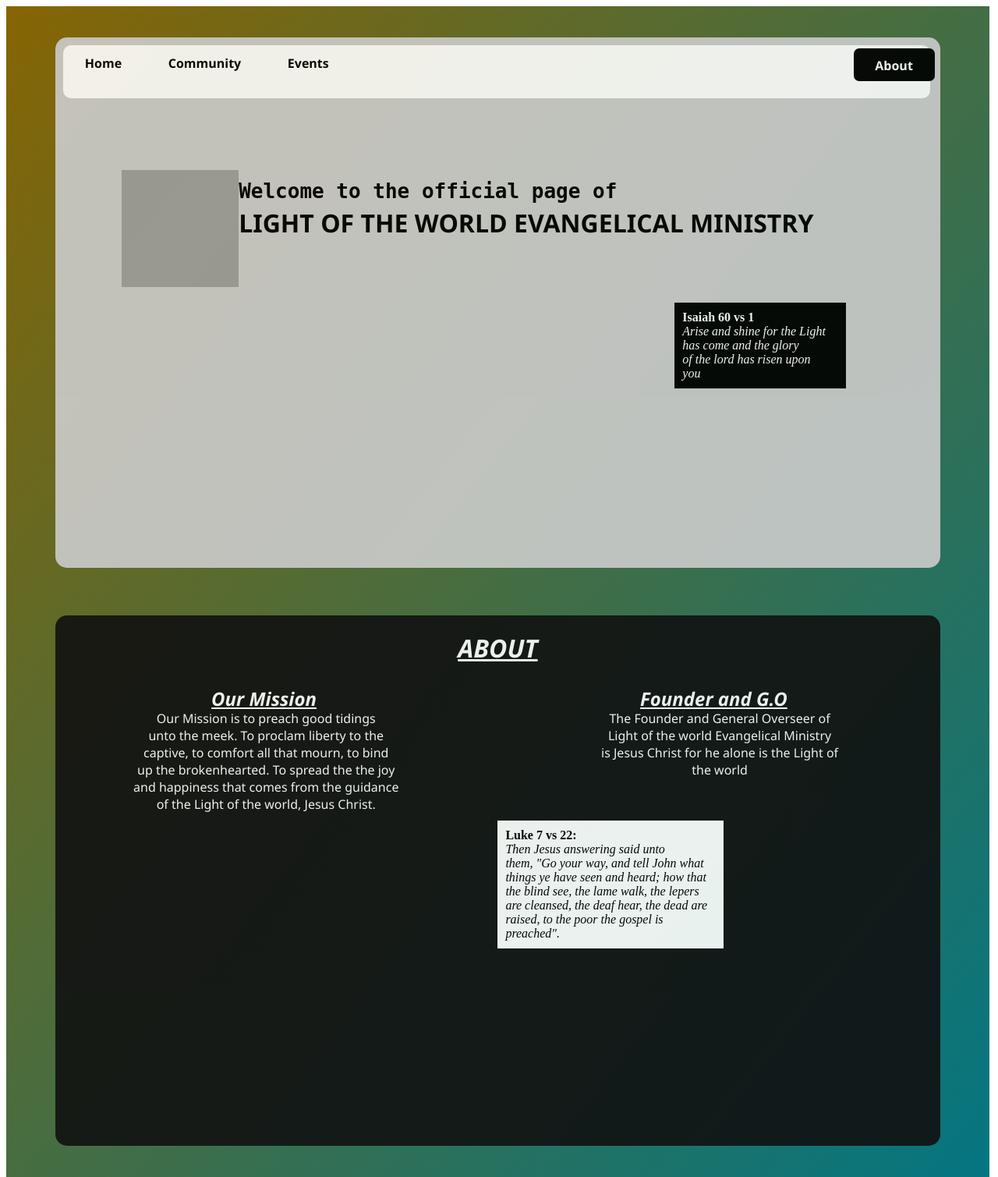
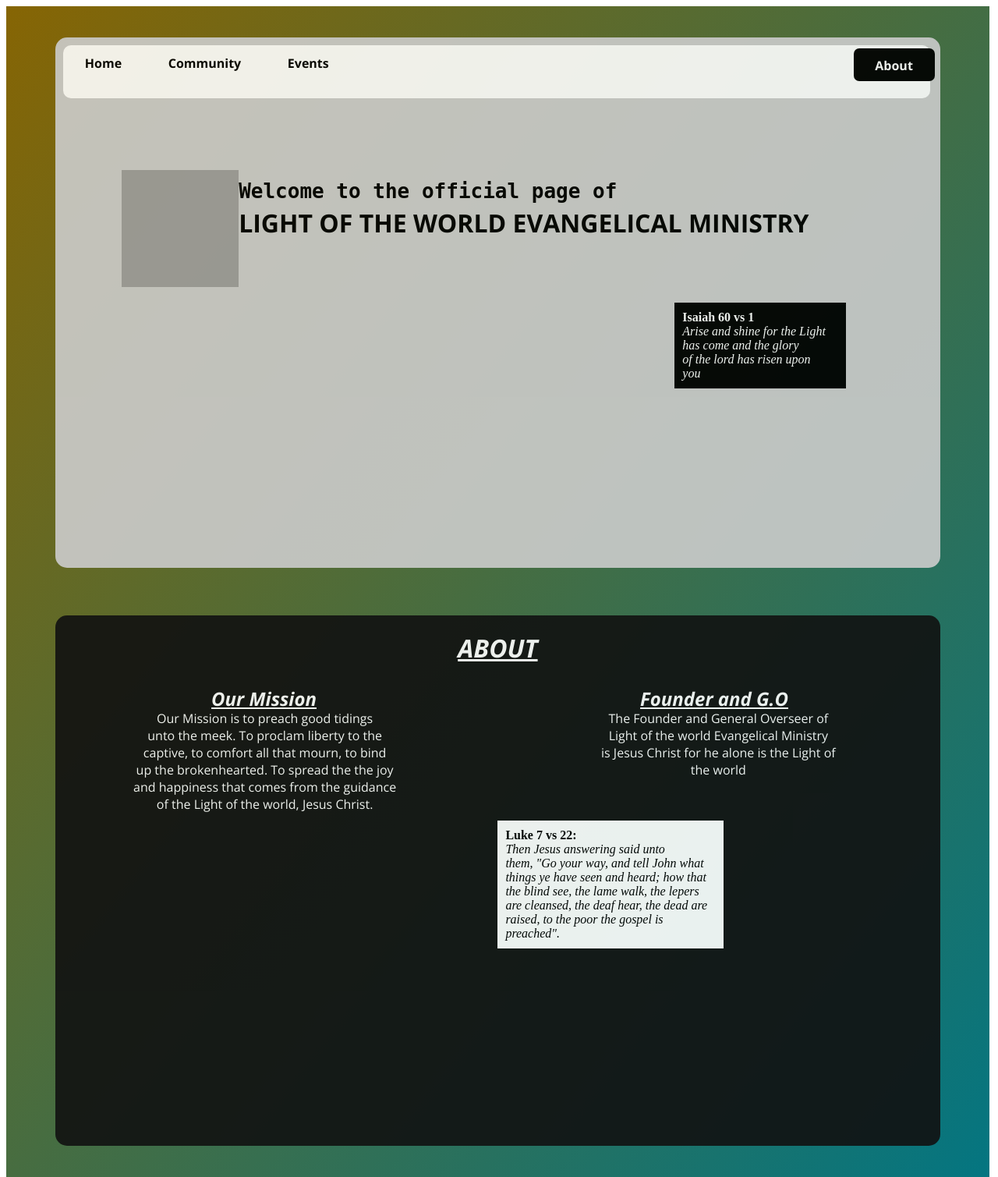
Before and after one commit to adetoyea28/LOTW, a Flask app: page / in a window 1280 px wide. Shown: the top 1509 px of the page at 78% size. Run offline with Flask 2, Linux system fonts and the light colour scheme; grey boxes are pictures that could not be loaded.

Commit message:
Update index.html

```diff
--- a/templates/index.html
+++ b/templates/index.html
@@ -3,6 +3,9 @@
     <head>
     	<meta charset="UTF-8">
     	<meta name="viewport" content="width=device-width, initial-scale-1.0">
+        <link rel="preconnect" href="https://fonts.googleapis.com">
+        <link rel="preconnect" href="https://fonts.gstatic.com" crossorigin>
+        <link href="https://fonts.googleapis.com/css2?family=Open+Sans:ital,wght@0,300..800;1,300..800&display=swap" rel="stylesheet">
         <title>LOTW</title>
         <style>
             #body{
@@ -49,7 +52,7 @@
                 font-weight: bolder;
                 padding-left: 2.5%;
                 padding-right: 2.5%;
-                font-family: 'Segoe UI', Tahoma, Geneva, Verdana, sans-serif;
+                font-family: "Open Sans", Tahoma, Geneva, Verdana, sans-serif;
             }
             img{
                 display: inline-block;
@@ -66,7 +69,7 @@
                 position: absolute;
                 display: inline-block;
                 margin-top: 19%;
-                font-family: 'Segoe UI', Tahoma, Geneva, Verdana, sans-serif;
+                font-family: "Open Sans", Tahoma, Geneva, Verdana, sans-serif;
             }
             #cmt{
                 color: white;
@@ -88,7 +91,7 @@
             }
             #abt{
                 color: white;
-                font-family: 'Segoe UI', Tahoma, Geneva, Verdana, sans-serif;
+                font-family: "Open Sans", Tahoma, Geneva, Verdana, sans-serif;
                 text-decoration: underline;
                 text-align: center;
                 padding-top: 20px;
@@ -96,7 +99,7 @@
             #miss{
                 position: absolute;
                 color: white;
-                font-family: 'Segoe UI', Tahoma, Geneva, Verdana, sans-serif;
+                font-family: "Open Sans", Tahoma, Geneva, Verdana, sans-serif;
                 text-decoration: underline;
                 top: 70px;
                 left: 200px;
@@ -104,7 +107,7 @@
             #found{
                 position: absolute;
                 color: white;
-                font-family: 'Segoe UI', Tahoma, Geneva, Verdana, sans-serif;
+                font-family: "Open Sans", Tahoma, Geneva, Verdana, sans-serif;
                 text-decoration: underline;
                 top: 70px;
                 left: 750px;
@@ -112,7 +115,7 @@
             #found_cntnt{
                 position: absolute;
                 color: white;
-                font-family: 'Segoe UI', Tahoma, Geneva, Verdana, sans-serif;
+                font-family: "Open Sans", Tahoma, Geneva, Verdana, sans-serif;
                 top: 105px;
                 text-align: center;
                 left: 700px;
@@ -120,7 +123,7 @@
             #miss_cntnt{
                 position: absolute;
                 color: white;
-                font-family: 'Segoe UI', Tahoma, Geneva, Verdana, sans-serif;
+                font-family: "Open Sans", Tahoma, Geneva, Verdana, sans-serif;
                 top: 105px;
                 text-align: center;
                 left: 100px;
```
